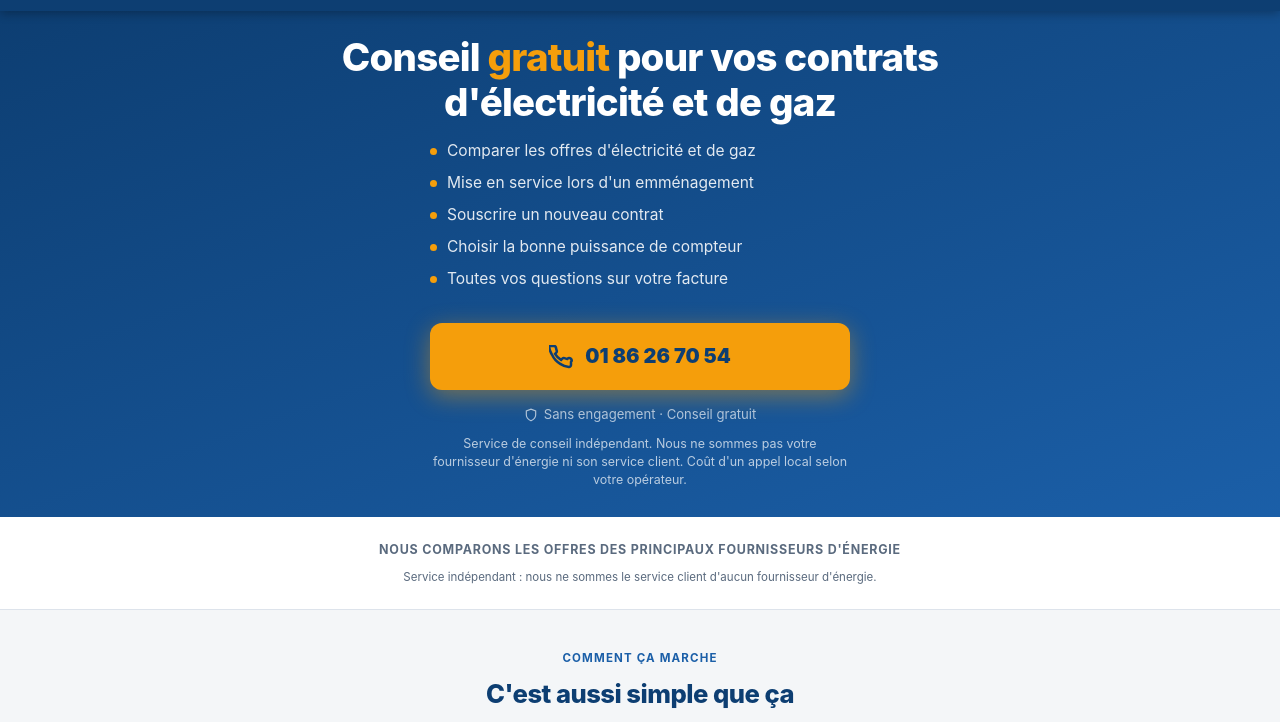
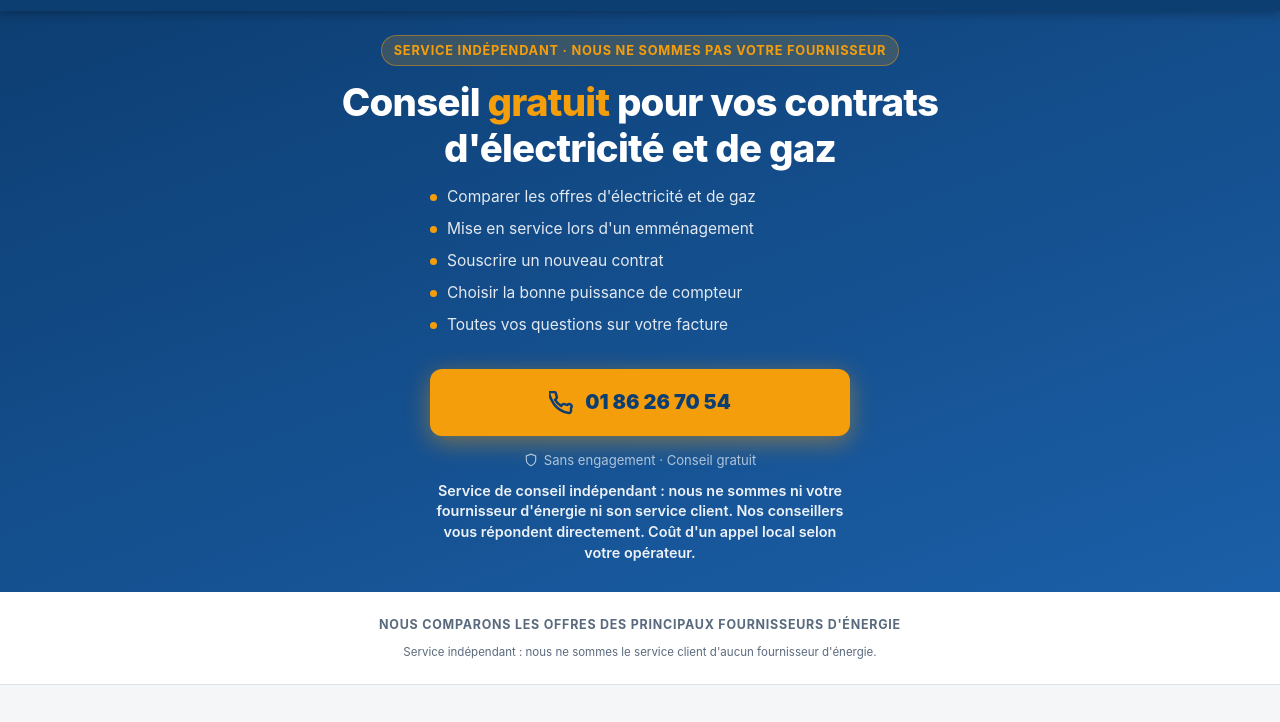
Before and after one commit to Javierinojosa-debug/comparador-francia, a website built with Vite: page index.html in a window 1280 px wide. Shown: the part 61-783 px from the top of the page. Built offline with nearby package versions, Linux system fonts and the light colour scheme.

Commit message:
Destacar aviso de servicio independiente en el hero (política de Google Ads)
Co-Authored-By: Claude Opus 5.5 <noreply@anthropic.com>
Claude-Session: https://claude.ai/code/session_01USU82v4JzJimVNpzivS5WP

```diff
--- a/index.html
+++ b/index.html
@@ -108,7 +108,7 @@
       background: rgba(245,158,11,.18); border: 1px solid rgba(245,158,11,.45);
       color: var(--cta); font-size: .8rem; font-weight: 700;
       text-transform: uppercase; letter-spacing: .06em;
-      padding: 5px 12px; border-radius: 20px; margin-bottom: 20px;
+      padding: 5px 12px; border-radius: 20px; margin-bottom: 14px; max-width: 100%; flex-wrap: wrap; justify-content: center;
     }
 
     .hero h1 {
@@ -149,7 +149,7 @@
 
     .hero-indep {
       max-width: 420px; margin: 10px auto 0;
-      font-size: .78rem; line-height: 1.45; color: rgba(255,255,255,.7);
+      font-size: .9rem; line-height: 1.45; color: rgba(255,255,255,.92); font-weight: 600;
     }
 
     .hero-trust {
@@ -306,6 +306,7 @@ height="0" width="0" style="display:none;visibility:hidden"></iframe></noscript>
 <!-- ══ HERO ══ -->
 <section class="hero" aria-labelledby="hero-title">
   <div class="container">
+<p class="hero-badge">Service indépendant · Nous ne sommes pas votre fournisseur</p>
 <h1 id="hero-title">Conseil <em>gratuit</em> pour vos contrats d'électricité et de gaz</h1>
     <ul class="hero-bullets">
       <li>Comparer les offres d'électricité et de gaz</li>
@@ -322,7 +323,7 @@ height="0" width="0" style="display:none;visibility:hidden"></iframe></noscript>
       <svg width="14" height="14" viewBox="0 0 24 24" fill="none" stroke="currentColor" stroke-width="2" aria-hidden="true"><path d="M12 22s8-4 8-10V5l-8-3-8 3v7c0 6 8 10 8 10z"/></svg>
       Sans engagement · Conseil gratuit
     </p>
-    <p class="hero-indep">Service de conseil indépendant. Nous ne sommes pas votre fournisseur d'énergie ni son service client. Coût d'un appel local selon votre opérateur.</p>
+    <p class="hero-indep">Service de conseil indépendant : nous ne sommes ni votre fournisseur d'énergie ni son service client. Nos conseillers vous répondent directement. Coût d'un appel local selon votre opérateur.</p>
   </div>
 </section>
 
```
